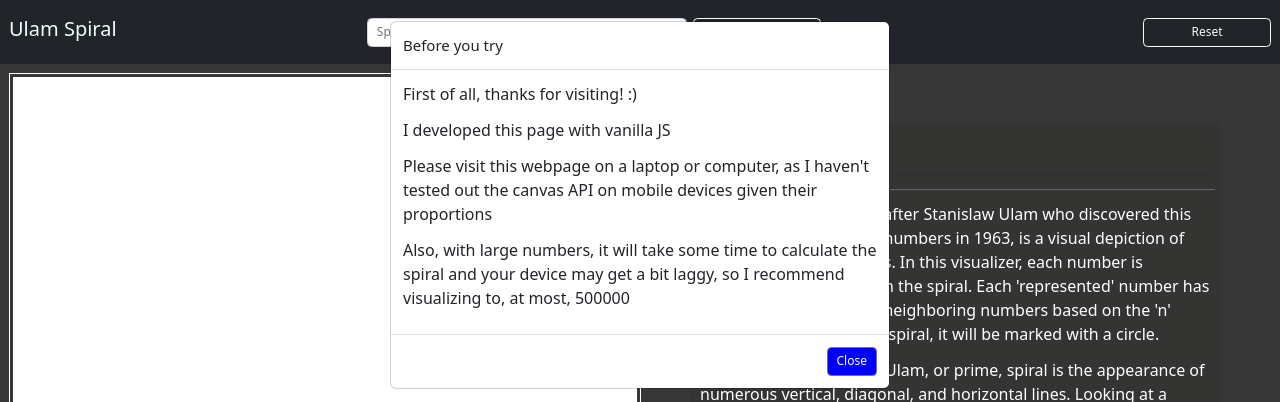
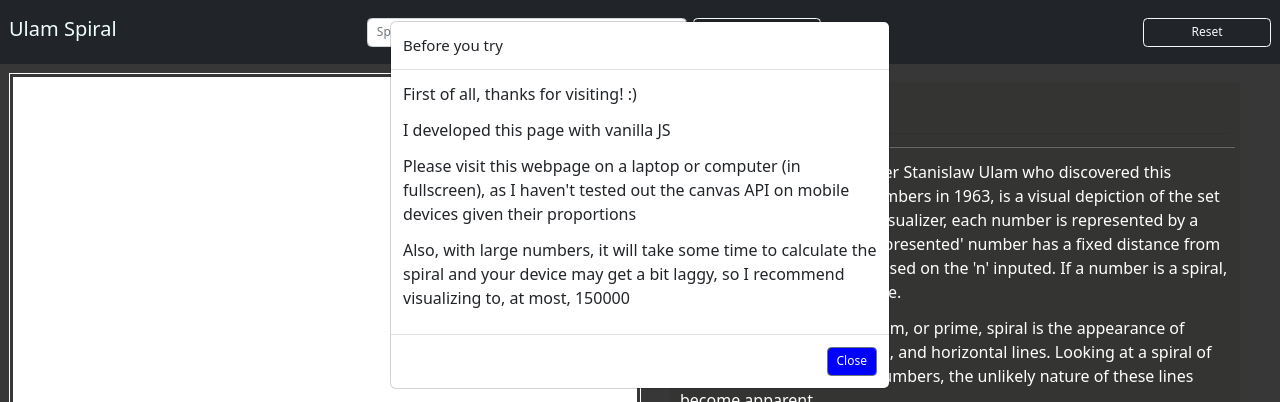
Before and after one commit to rivmons/ulam-spiral, a plain HTML site: page index.html in a window 1280 px wide. Shown: the top 402 px of the page. Drawn offline with nearby package versions, Linux system fonts and the light colour scheme.

Commit message:
fix bounds

```diff
--- a/index.html
+++ b/index.html
@@ -27,12 +27,12 @@
         <div id="main">
             <canvas id="canvas" width="1000" height="1000" style="outline: 1px solid white;">
             </canvas>
-            <div style="background-color: #343433; margin: 50px; width: 100%;">
+            <div style="background-color: #343433; margin-top: 8px; margin-right: 30px; margin-left:30px; margin-bottom: 2px; width: 100%;">
                 <div style="margin: 10px;">
                     <h2 style="margin-top: 8px; font-weight: bold; color: white;">The Ulam Spiral</h2><hr>
                 </div>
                 <hr color="white" size="4" style="margin-left: 5px; margin-right: 5px;">
-                <div style="margin: 10px; font-size: 20px;">
+                <div style="margin: 10px; font-size: 18px;">
                     <p style="color: white;">
                         The Ulam Spiral, named after Stanislaw Ulam who discovered this representation of prime numbers in 1963, is a visual depiction of the set of prime numbers.
                         In this visualizer, each number is represented by a point on the spiral. Each 'represented' number has a fixed distance from its neighboring numbers based on the
@@ -72,8 +72,8 @@
                 <div class="modal-body">
                   <p>First of all, thanks for visiting! :)</p>
                   <p>I developed this page with vanilla JS</p>
-                  <p>Please visit this webpage on a laptop or computer, as I haven't tested out the canvas API on mobile devices given their proportions</p>
-                  <p>Also, with large numbers, it will take some time to calculate the spiral and your device may get a bit laggy, so I recommend visualizing to, at most, 500000</p>
+                  <p>Please visit this webpage on a laptop or computer (in fullscreen), as I haven't tested out the canvas API on mobile devices given their proportions</p>
+                  <p>Also, with large numbers, it will take some time to calculate the spiral and your device may get a bit laggy, so I recommend visualizing to, at most, 150000</p>
                 </div>
                 <div class="modal-footer">
                   <button type="button" class="btn btn-secondary" data-bs-dismiss="modal" id="close-m" style="background-color: blue;">Close</button>
--- a/static/styles.css
+++ b/static/styles.css
@@ -1,13 +1,14 @@
 html {
     font-family: sans-serif;
     font-size: 12px;
-    width: 100%;
+    margin: 0;
     height: 100%;
+    overflow: hidden
 }
 
 body {
-    width: 100%;
-    height: 100%;
+    width: 100vw;
+    height: 100vh;
     margin: 0px;
 }
 
@@ -37,7 +38,7 @@ h3 {
 
 #canvas {
     width: 50%;
-    height: 100%;
+    height: 90vh;
     padding: 5px;
     background-color: white;
     border: 3px solid #373737;
```
